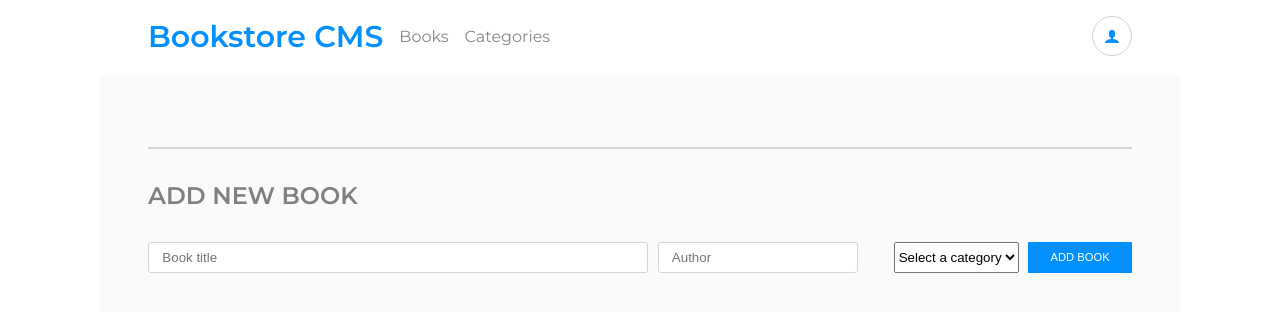
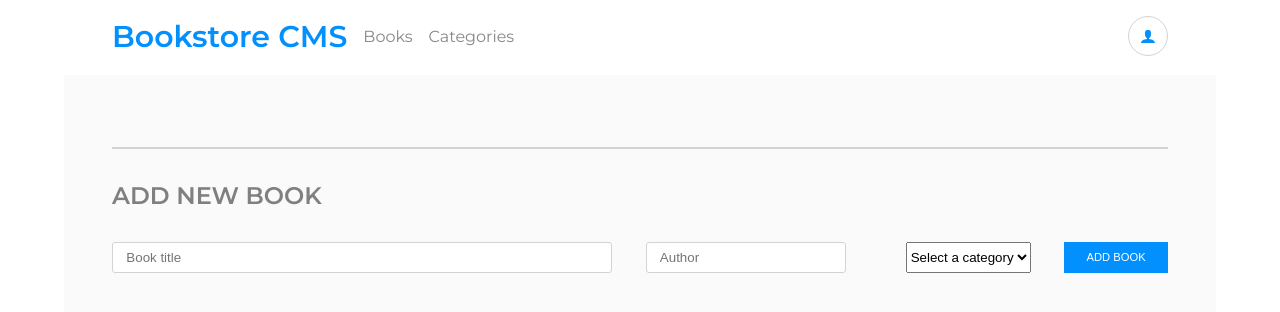
Before and after one commit to binyamolango/book-store, a React (Create React App) app: page / in a window 1280 px wide. Shown: the top 312 px of the page. Built offline with nearby package versions, Linux system fonts and the light colour scheme.

Commit message:
Update style

```diff
--- a/src/index.css
+++ b/src/index.css
@@ -22,5 +22,5 @@ body {
 .App {
   width: 90%;
   margin: 0 auto;
-  max-width: 1080px;
+  max-width: 1440px;
 }
```
